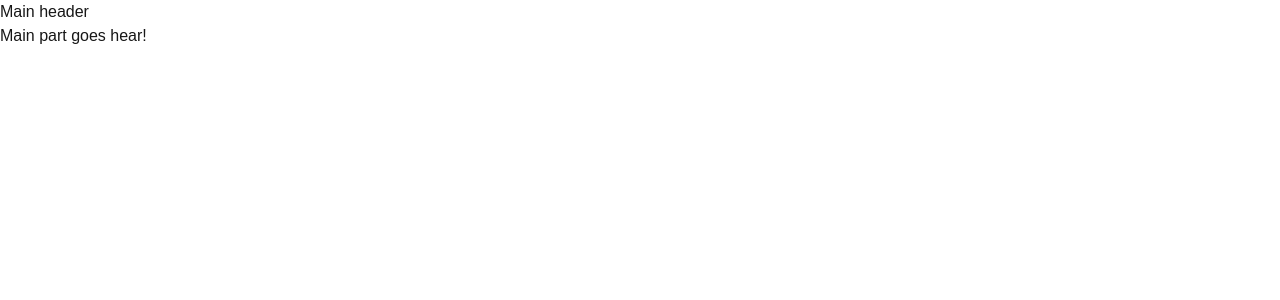
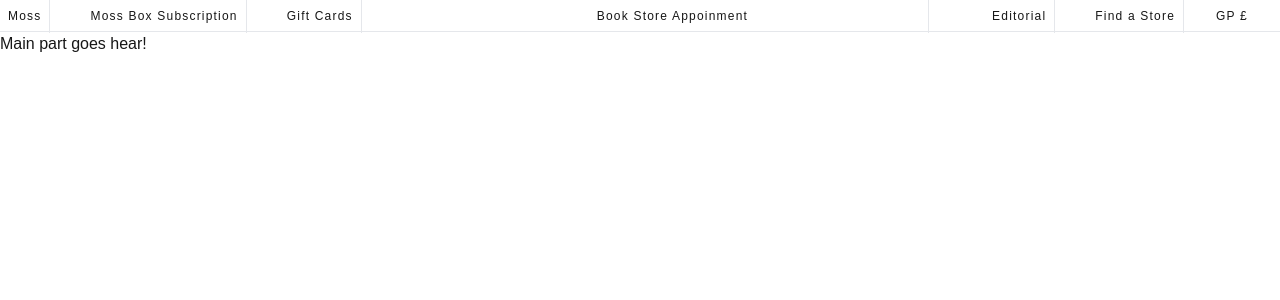
Before and after one commit to abd-h/nextjs-practice-projects, a Next.js app in the folder moss-accessories/: page / in a window 1280 px wide. Shown: the top 300 px of the page. Built offline with nearby package versions, Linux system fonts and the light colour scheme.

Commit message:
Added Main header

```diff
--- a/moss-accessories/app/layout.js
+++ b/moss-accessories/app/layout.js
@@ -12,8 +12,8 @@ const geistMono = Geist_Mono({
 });
 
 export const metadata = {
-  title: "Create Next App",
-  description: "Generated by create next app",
+  title: "Moss",
+  description: "The mens wear accessories specialist",
 };
 
 export default function RootLayout({ children }) {
--- a/moss-accessories/app/page.js
+++ b/moss-accessories/app/page.js
@@ -1,11 +1,10 @@
+import MainHeader from "@/components/header/header";
 import Image from "next/image";
 
 export default function Home() {
   return (
     <>
-      <header>
-      <h1>Main header</h1>
-      </header>
+     <MainHeader />
       <main>
       Main part goes hear!
       </main>
--- /dev/null
+++ b/moss-accessories/components/header/header.jsx
@@ -0,0 +1,25 @@
+export default function MainHeader() {
+  return (
+    <>
+      <header className="flex w-full h-8  justify-between items-center font-normal tracking-widest text-[12px] border-b-[1px] border-b-black-400 ">
+        <ul className="flex gap-8 items-center">
+          <li className=" border-r-[1px] h-full p-2 text-center">Moss</li>
+          <li className=" border-r-[1px] h-full p-2 text-center">
+            Moss Box Subscription
+          </li>
+          <li className=" border-r-[1px] h-full p-2 text-center">Gift Cards</li>
+        </ul>
+        <ul className="flex gap-8  w-[40%]">
+          <li className=" w-full border-r-[1px]  p-2 text-center">
+            Book Store Appoinment
+          </li>
+        </ul>
+        <ul className="flex gap-8 items-center">
+          <li className="border-r-[1px]  p-2 text-center">Editorial</li>
+          <li className="border-r-[1px]  p-2 text-center">Find a Store</li>
+          <li className="mr-8">GP £</li>
+        </ul>
+      </header>
+    </>
+  );
+}
```
